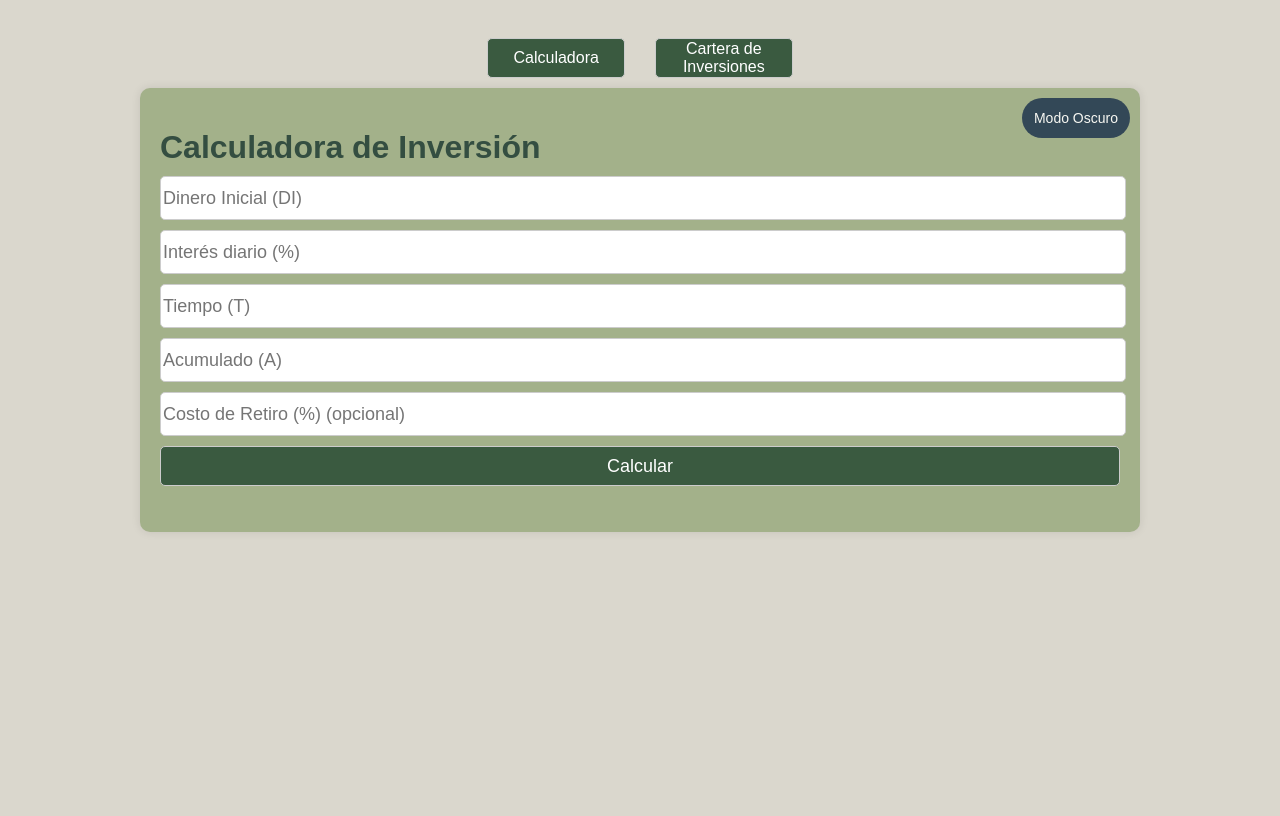
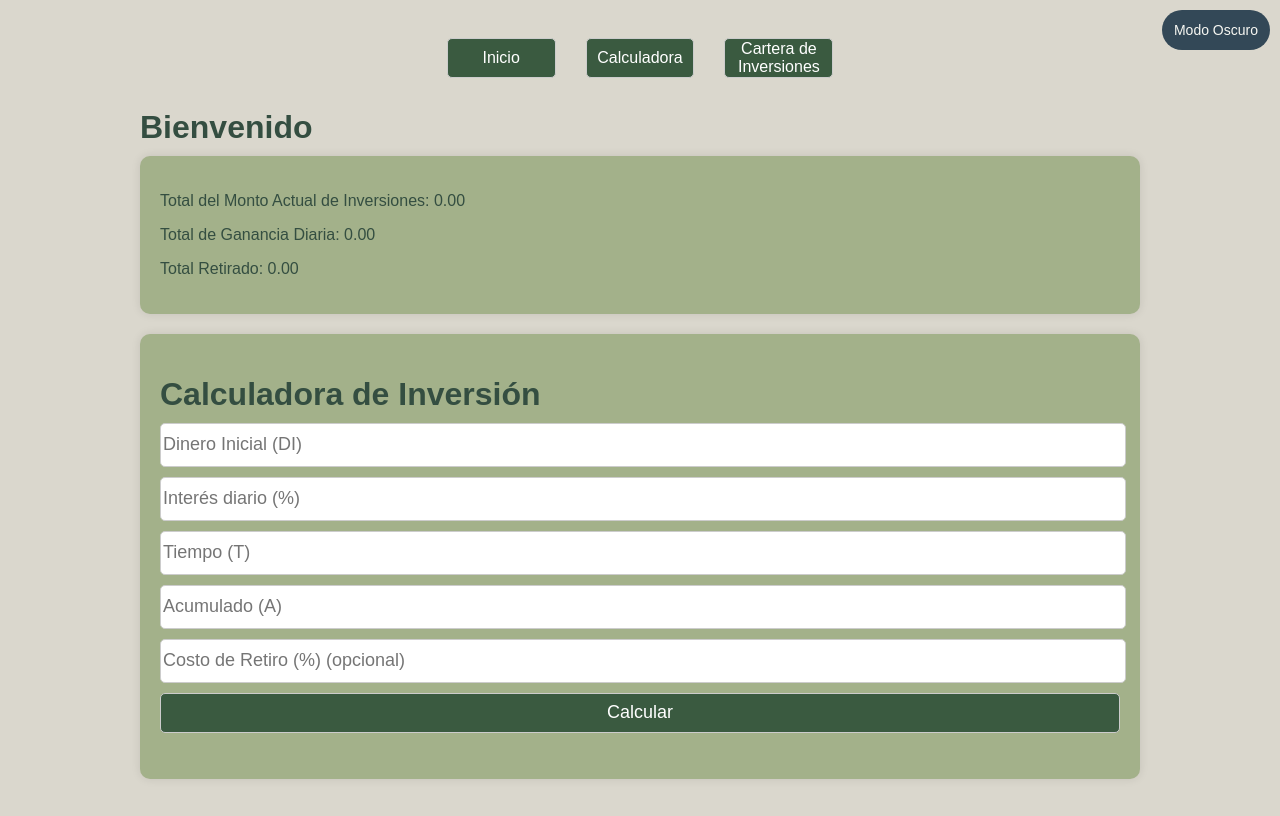
Before and after one commit to Amori94/gai, a plain HTML site: page index.html in a window 1280 px wide. Drawn offline with Linux system fonts and the light colour scheme.

Commit message:
Update index.html

```diff
--- a/index.html
+++ b/index.html
@@ -6,17 +6,31 @@
     <title>Calculadora de Inversión</title>
     <link rel="stylesheet" href="style.css">
 </head>
+
 <body>
     <div class="tabs">
+        <button onclick="showTab('home')">Inicio</button>
         <button onclick="showTab('calculator')">Calculadora</button>
         <button onclick="showTab('portfolio')">Cartera de Inversiones</button>
     </div>
 
+    <div id="home" class="tab-content active">
+        <div class="toggle-container">
+            <button id="toggle-mode" onclick="toggleMode()">Modo Oscuro</button>
+        </div>
+        <div class="container">
+            <h1>Bienvenido</h1>
+
+            <div class="calculator">
+                <p>Total del Monto Actual de Inversiones: <span id="total-amount">0.00</span></p>
+                <p>Total de Ganancia Diaria: <span id="total-daily-gain">0.00</span></p>
+                <p>Total Retirado: <span id="total-withdrawn">0.00</span></p>
+            </div>
+        </div>
+    </div>
+
     <div id="calculator" class="tab-content active">
         <div class="container">
-            <div class="toggle-container">
-                <button id="toggle-mode" onclick="toggleMode()">Modo Oscuro</button>
-            </div>
             <div class="calculator">
                 <h1>Calculadora de Inversión</h1>
                 <input type="number" id="DI" placeholder="Dinero Inicial (DI)">
```
